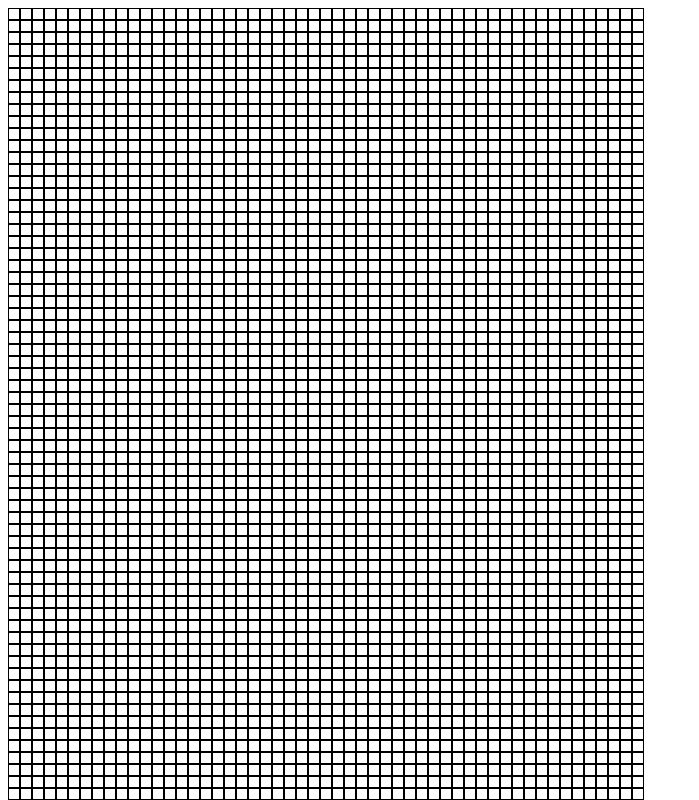
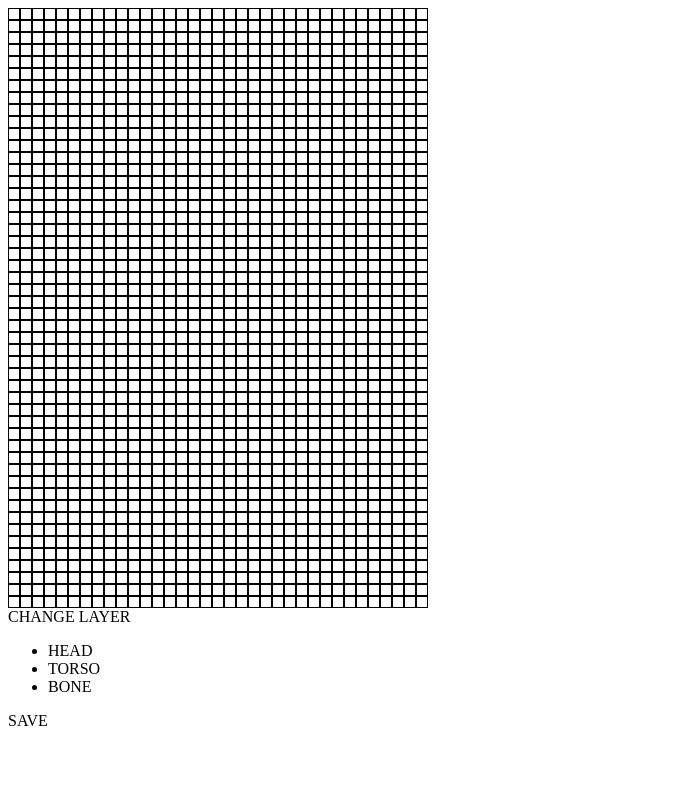
Before and after one commit to shuton-gif/TypeSurvivor, a Next.js app: page /characterMaker in a window 1280 px wide. Shown: the top 800 px of the page, without its empty margins (0-699 px from the left). Built offline with nearby package versions, Linux system fonts and the light colour scheme.

Commit message:
fixed CharacterMaker Grid count

```diff
--- a/app/characterMaker/characterMaker.tsx
+++ b/app/characterMaker/characterMaker.tsx
@@ -23,6 +23,7 @@ export function CharacterMaker({ height, width }: {
     height: number,
     width: number
 }) {
+
     const initGrid = Array.from({ length: height }, () => Array(width).fill(''))
 
     const [edit, setEdit] = useState<Editor>({
--- a/app/characterMaker/page.tsx
+++ b/app/characterMaker/page.tsx
@@ -1,11 +1,11 @@
 'use client'
 import { CharacterMaker } from "./characterMaker"
 import { GAME_CONFIG as GC } from "../game/game"
-const { HEIGHT_RATIO, WIDTH_RATIO } = GC
+const { HEIGHT, WIDTH } = GC
 
 
 export default function CharactorMakerPage() {
     return (
-        <CharacterMaker height={HEIGHT_RATIO} width={WIDTH_RATIO} />
+        <CharacterMaker height={HEIGHT} width={WIDTH} />
     )
 }
--- a/app/game/game.tsx
+++ b/app/game/game.tsx
@@ -29,10 +29,10 @@ const GRAVITY: number = 10 * 0.1;
 const SLOW: number = 0.7; //30% slow
 
 //----------- PLAYER -------------
-const HEIGHT_RATIO: number = 75;
-const WIDTH_RATIO: number = 53;
-const HEIGHT: number = HEIGHT_RATIO / 1.5;
-const WIDTH: number = WIDTH_RATIO / 1.5;
+const HEIGHT_RATIO: number = 600; //600
+const WIDTH_RATIO: number = 420; //420
+const HEIGHT: number = HEIGHT_RATIO / 12;
+const WIDTH: number = WIDTH_RATIO / 12;
 const INITIALX: number = 300;
 const GROUNDED: number = GTOP - HEIGHT;
 const HP: number = 10;
```
